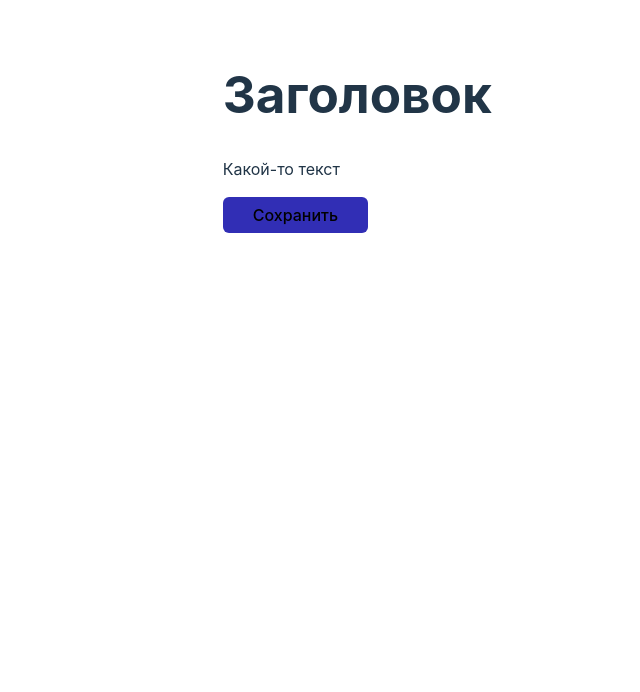
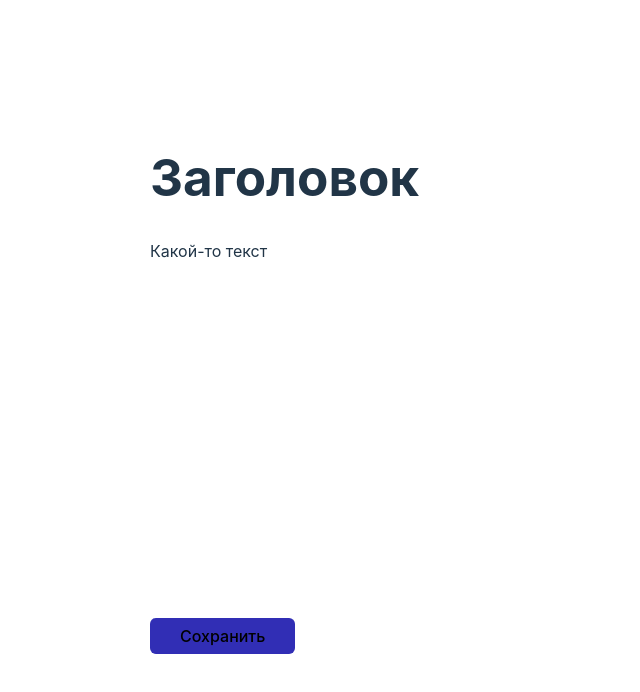
Before and after one commit to artyomevsyukov/React, a React (Vite) app in the folder Purple/11-react-1/: page / in a window 1280 px wide. Shown: the top 692 px of the page, without its empty margins (101-741 px from the left). Built offline with nearby package versions, Linux system fonts and the light colour scheme.

Commit message:
Композиция CardButton

```diff
--- a/Purple/11-react-1/src/App.jsx
+++ b/Purple/11-react-1/src/App.jsx
@@ -1,6 +1,7 @@
 import './App.css';
 import Button from './components/Button/Button';
 import JournalItem from './components/JournalItem/JournalItem';
+import CardButton from './components/CardButton/CardButton';
 
 function App() {
 	const data = [
@@ -31,6 +32,7 @@ function App() {
 			<h1>Заголовок</h1>
 			<p>Какой-то текст</p>
 			<Button />
+			<CardButton>
 				{/* <JournalItem
 					title={data[0].title}
 					text={data[0].text}
@@ -41,15 +43,21 @@ function App() {
 					text={data[1].text}
 					date={data[1].date}
 				/> */}
-			{/* <JournalItem data={data[0]}/>
-			<JournalItem data={data[1]}/>
-			<JournalItem data={data[2]}/> */}
+
+				{data.map((item, index) => (
+					<JournalItem key={index} data={item} />
+				))}
+
+				{/* <JournalItem data={data[0]} />
+				<JournalItem data={data[1]} />
+				<JournalItem data={data[2]} /> */}
+			</CardButton>
 			{/* {data.map((item, index) => {
 				return <JournalItem key={index} data={item} />;
 			})} */}
-			{data.map((item, index) => (
+			{/* {data.map((item, index) => (
 				<JournalItem key={index} data={item} />
-			))}
+			))} */}
 		</>
 	);
 }
--- /dev/null
+++ b/Purple/11-react-1/src/components/CardButton/CardButton.css
@@ -0,0 +1,12 @@
+.card-button {
+	border-radius: 3px;
+	background: rgba(255, 255, 255, 0.03);
+	color: #FFF;
+	padding: 20px;
+    border: none;
+    /* cursor: pointer; */
+}
+
+.card-button:hover {
+    background-color: rgba(255, 255, 255, 0.1);
+}
--- /dev/null
+++ b/Purple/11-react-1/src/components/CardButton/CardButton.jsx
@@ -0,0 +1,7 @@
+import './CardButton.css';
+
+function CardButton({children}) {
+	return <button className="card-button">{children}</button>;
+}
+
+export default CardButton;
--- a/Purple/11-react-1/src/components/JournalItem/JournalItem.jsx
+++ b/Purple/11-react-1/src/components/JournalItem/JournalItem.jsx
@@ -2,20 +2,20 @@ import './JournalItem.css';
 
 // function JournalItem({ title, text, date, },) {
 function JournalItem(props,) {
-	// console.log('props:', props,);
+	console.log('props:', props,);
 	// console.log('props.data: ',props.data,);
 	const {title, text, date,} = props.data;
 	const formateDate = new Intl.DateTimeFormat('ru-Ru').format(date);
 
 
 	return (
-		<div className="journal-item">
+		<>
 			<h2 className="journal-item__header">{title}</h2>
 			<h2 className="journal-item__body">
 				<div className="journal-item__date">{formateDate}</div>
 				<div className="journal-item__text">{text}</div>
 			</h2>
-		</div>
+		</>
 	);
 }
 
```
Lines whose indentation alone changed are shown as unchanged.
